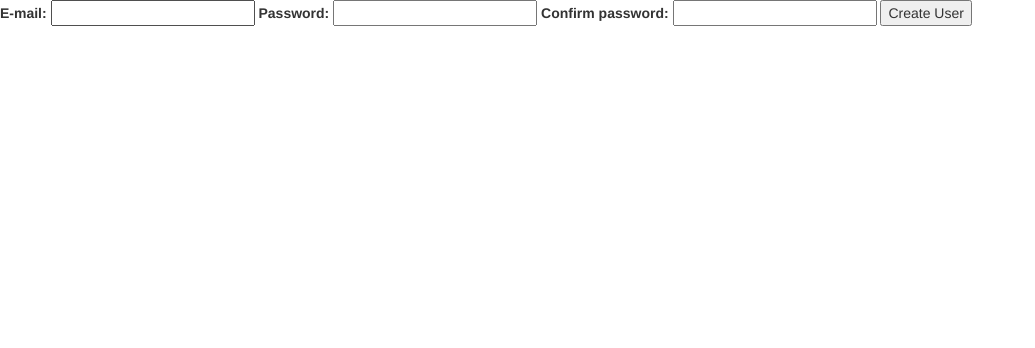
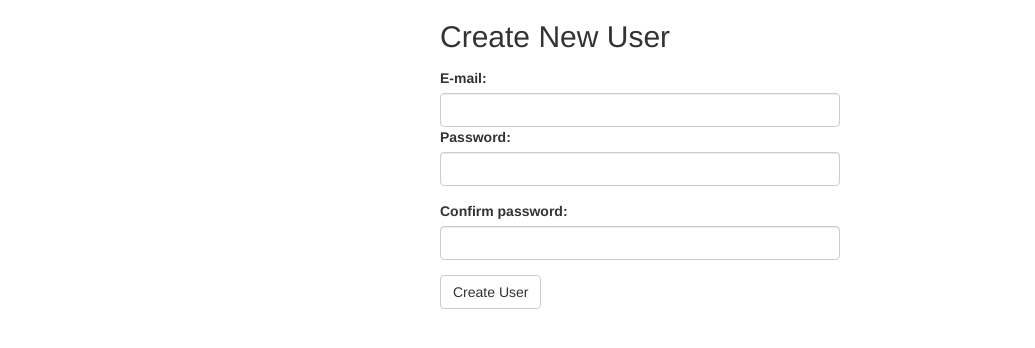
Before and after one commit to pageer/Linga, a Flask app: page /user/create in a window 1280 px wide. Shown: the top 348 px of the page, without its empty margins (0-1035 px from the left). Run offline with Flask 2, Linux system fonts and the light colour scheme; parts of the project's set-up code (start-up, migrations or seed data) failed here and were passed over; some libraries are stand-ins or nearby versions.

Commit message:
Form and style cleanup.

```diff
--- a/linga/static/css/styles.css
+++ b/linga/static/css/styles.css
@@ -186,7 +186,22 @@ body.book-page {
 	max-width: 100%;
 }
 
+/* General app styles */
+.app-menu {
+	float: right;
+	margin-right: 10px;
+}
+
 /* Book listing page */
 .book-listing .closed ul {
 	display: none;
 }
+
+/* Login/user create pages */
+.login-form {
+	width: 50%;
+	min-width: 200px;
+	max-width: 400px;
+	margin: 0 auto;
+	margin-top: 10px;
+}
--- a/linga/templates/layout.html
+++ b/linga/templates/layout.html
@@ -1,3 +1,22 @@
+{% macro user_menu(links) %}
+<div class="app-menu dropdown">
+  <button class="btn btn-default dropdown-toggle" type="button" id="dropdownMenu1" data-toggle="dropdown">
+    Actions
+    <span class="caret"></span>
+  </button>
+  <ul class="dropdown-menu dropdown-menu-right" role="menu" aria-labelledby="dropdownMenu1">
+	{% if links %}
+	{% for link in links %}
+    <li role="presentation"><a role="menuitem" tabindex="-1" href="{{link.url}}">{{link.name}}</a></li>
+	{% endfor %}
+    <li role="presentation" class="divider"></li>
+	{% endif %}
+    <li role="presentation">
+		<a role="menuitem" tabindex="-1" href="{{url_for('user_logout')}}">Logout</a>
+	</li>
+  </ul>
+</div>
+{% endmacro %}
 <!DOCTYPE html>
 <html>
 <head>
--- a/linga/templates/show-book-list.html
+++ b/linga/templates/show-book-list.html
@@ -27,6 +27,8 @@ Available Comic Books
 	</script>
 {% endblock %}
 {% block bodycontent %}
+	{{user_menu()}}
+	<h2>Available Books</h2>
 	<div class="book-listing">
 		{{show_books(books)}}
 	</div>
--- a/linga/templates/user/create.html
+++ b/linga/templates/user/create.html
@@ -3,19 +3,20 @@
 Create New User
 {% endblock %}
 {% block bodycontent %}
-	<form method="post" action="{{url_for('user_create')}}">
-		<label>
-			<span>E-mail:</span>
-			<input type="text" name="email" value="{{email}}"/>
-		</label>
-		<label>
-			<span>Password:</span>
-			<input type="password" name="password"/>
-		</label>
-		<label>
-			<span>Confirm password:</span>
-			<input type="password" name="confirm_password"/>
-		</label>
-		<input type="submit" value="Create User"/>
-	</form>
+<form class="login-form" method="post" action="{{url_for('user_create')}}">
+	<h2>Create New User</h2>
+	<div class="form-group"></div>
+		<label for="email">E-mail:</label>
+		<input class="form-control" type="text" name="email" id="email" value="{{email}}"/>
+	</div>
+	<div class="form-group">
+		<label for="password">Password:</label>
+		<input class="form-control" type="password" name="password" id="password"/>
+	</div>
+	<div class="form-group">
+		<label for="confirm_password">Confirm password:</label>
+		<input class="form-control" type="password" name="confirm_password" id="confirm_password"/>
+	</div>
+	<input class="btn btn-default" type="submit" value="Create User"/>
+</form>
 {% endblock %}
```
Also changed, not shown: linga/templates/user/login.html (+12 -11 lines).
